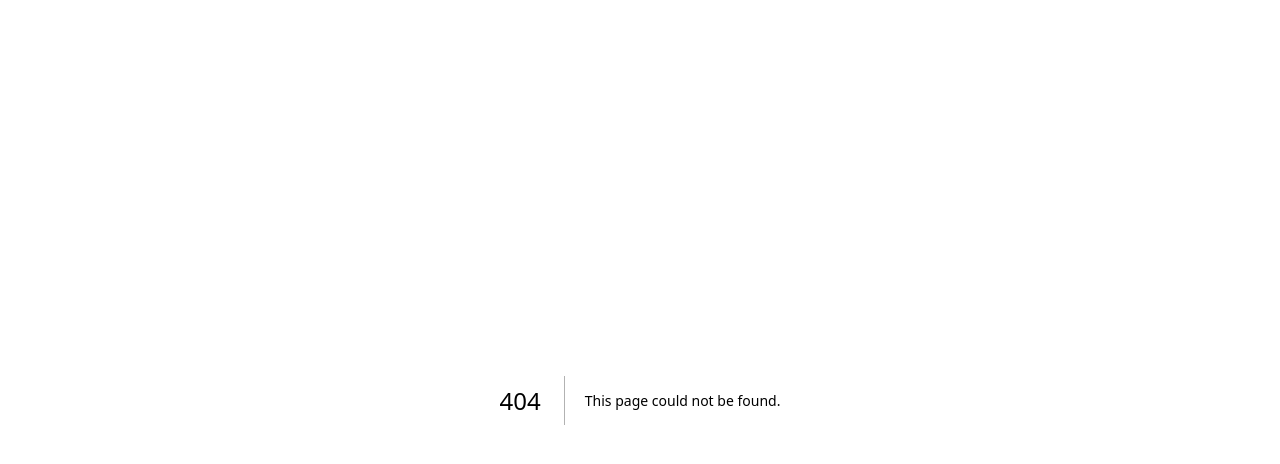
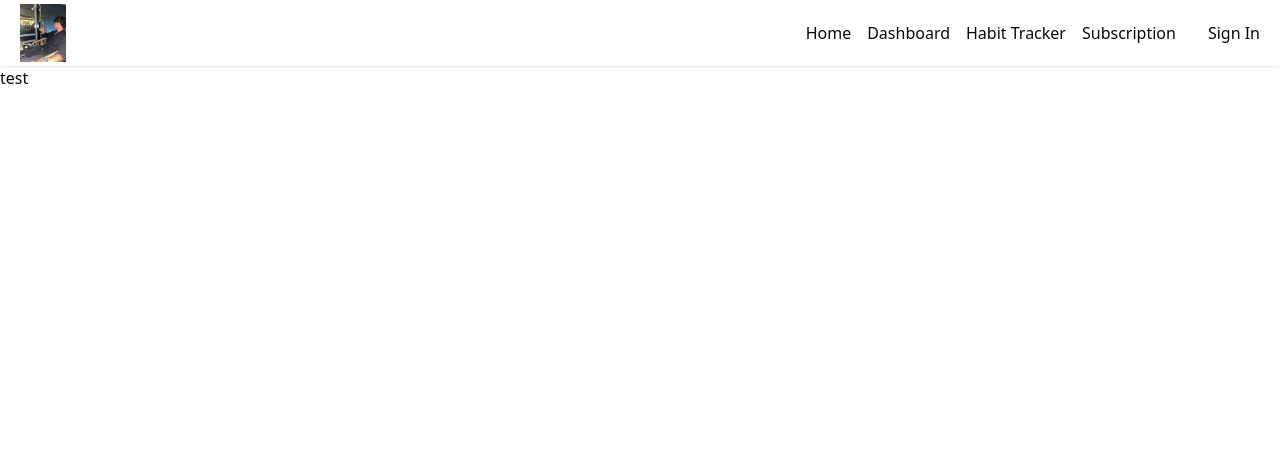
Before and after one commit to shivolen/saas-template, a Next.js app: page /habit_tracker in a window 1280 px wide. Before the commit this address had no page. Shown: the top 464 px of the page. Built offline with nearby package versions, Linux system fonts and the light colour scheme.

Commit message:
Created the navbar

```diff
--- a/src/app/habit tracker/page.tsx
+++ b/src/app/habit_tracker/page.tsx
@@ -1,6 +1,8 @@
+import React from 'react'
+
 const habit_tracker = () => {
   return (
-    <div>habit tracker</div>
+    <div>test</div>
   )
 }
 
--- a/src/app/layout.tsx
+++ b/src/app/layout.tsx
@@ -1,7 +1,7 @@
 import type { Metadata } from "next";
 import { Geist, Geist_Mono } from "next/font/google";
 import "./globals.css";
-import Navigation from "./Navigation";
+import Navbar from "@/components/Navbar.tsx";
 
 const geistSans = Geist({
   variable: "--font-geist-sans",
@@ -28,6 +28,7 @@ export default function RootLayout({
       <body
         className={`${geistSans.variable} ${geistMono.variable} antialiased`}
       >
+        <Navbar />
         {children}
       </body>
     </html>
--- /dev/null
+++ b/src/components/NavItems.tsx
@@ -0,0 +1,21 @@
+import Link from "next/link"
+const navItems=[
+    {label:'Home', href:'/'},
+    {label:'Dashboard', href:'/dashboard'},
+    {label:'Habit Tracker', href:'/habit_tracker'},
+    {label:'Subscription', href:'/subscription'}
+]
+const NavItems = () => {
+  return (
+    <nav className='flex items-center gap-4 '>
+        {navItems.map(({label,href}) => (
+            <Link href={href} key={label}>
+                {label}
+            </Link>
+
+        ))}
+    </nav>
+  )
+}
+
+export default NavItems
--- /dev/null
+++ b/src/components/Navbar.tsx
@@ -0,0 +1,25 @@
+import NavItems from './NavItems'
+import Image from 'next/image'
+import Link from 'next/link'
+const Navbar = () => {
+  return (
+    <nav className='w-full flex items-center justify-between px-5 py-1 bg-white shadow'>
+        <Link href='/'>
+          <div className='flex items-center gap-2.5 cursor-pointer'>
+            <Image
+            src='/test.jpg'
+            alt='logo'
+            width={46}
+            height={44} />
+          </div>
+        </Link>
+
+        <div className='flex items-center gap-8 '>
+          <NavItems />
+          <p>Sign In</p>
+        </div>
+    </nav>
+  )
+}
+
+export default Navbar
```
Also changed, not shown: public/test.jpg (added).
